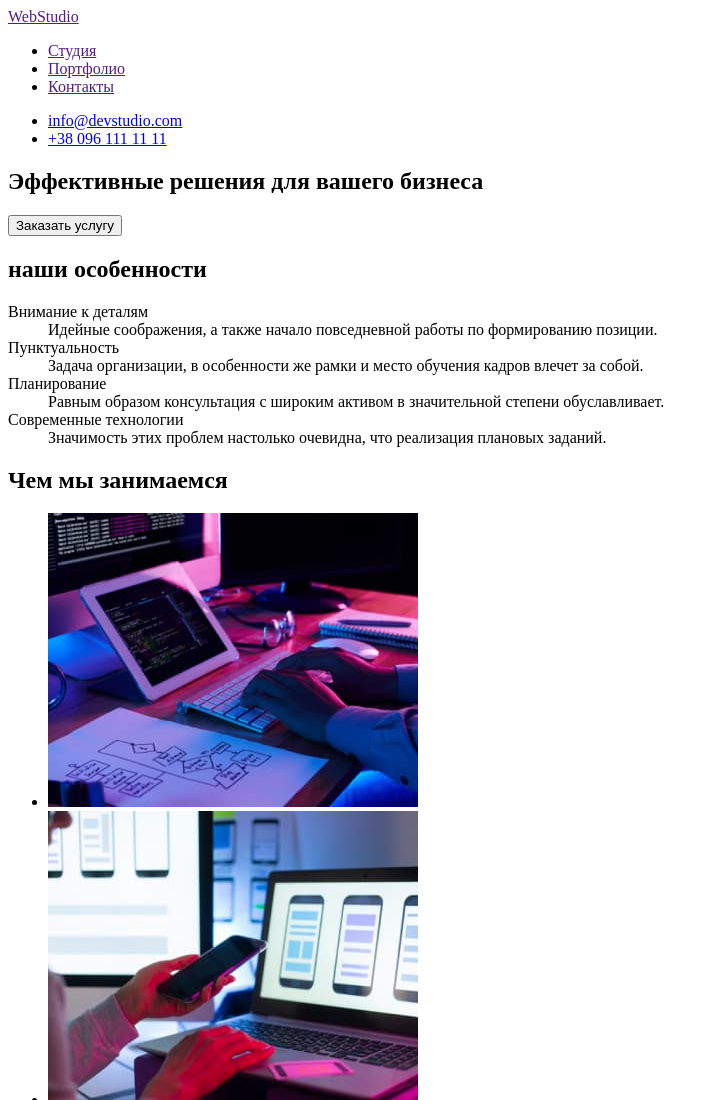
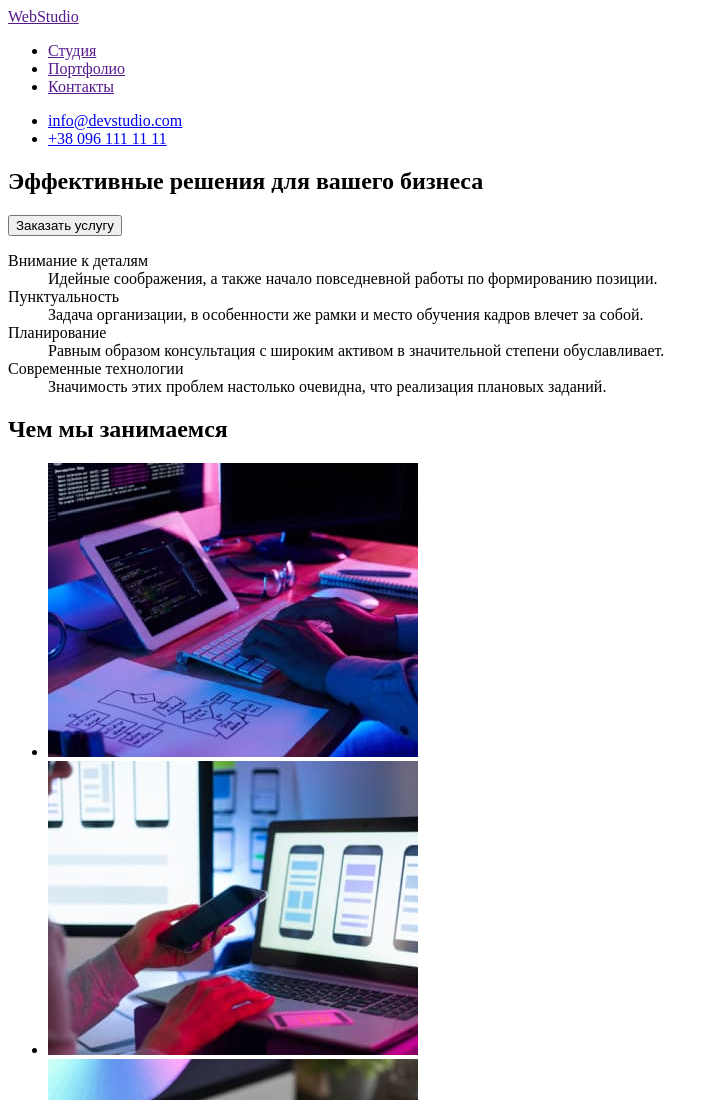
Before and after one commit to Zmennn/goit-markup-hw-01, a plain HTML site: page index.html in a window 1280 px wide. Shown: the top 1100 px of the page, without its empty margins (0-719 px from the left). Drawn offline with Linux system fonts and the light colour scheme.

Commit message:
Update index.html

```diff
--- a/index.html
+++ b/index.html
@@ -30,7 +30,7 @@
             <button type="button">Заказать услугу</button>
         </section>
         <section>
-            <h2>наши особенности</h2>
+            <h2 hidden>наши особенности</h2>
             <dl>
                 <dt>Внимание к деталям</dt>
                 <dd>Идейные соображения, а также начало повседневной работы по формированию позиции.</dd>
```
